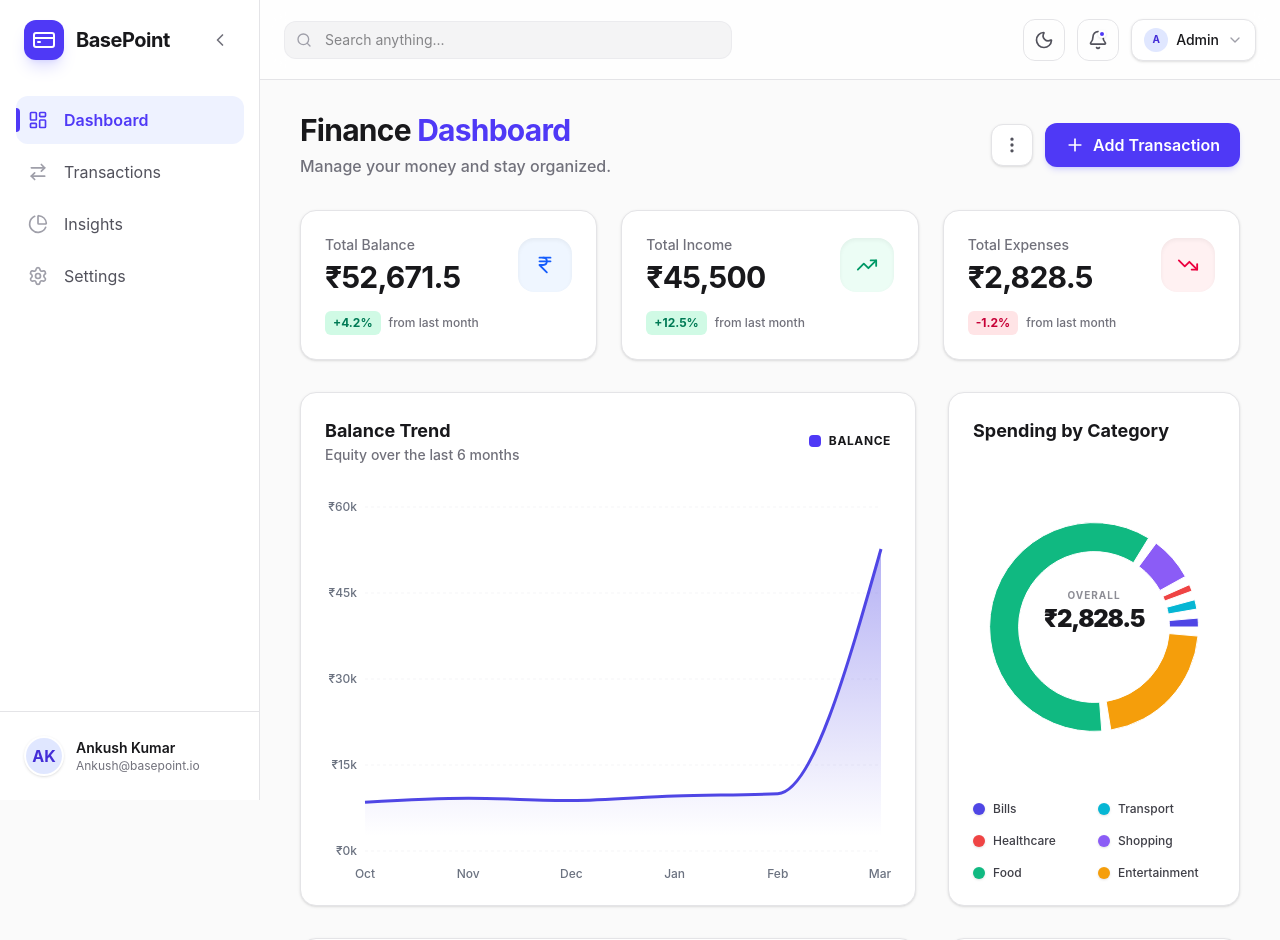
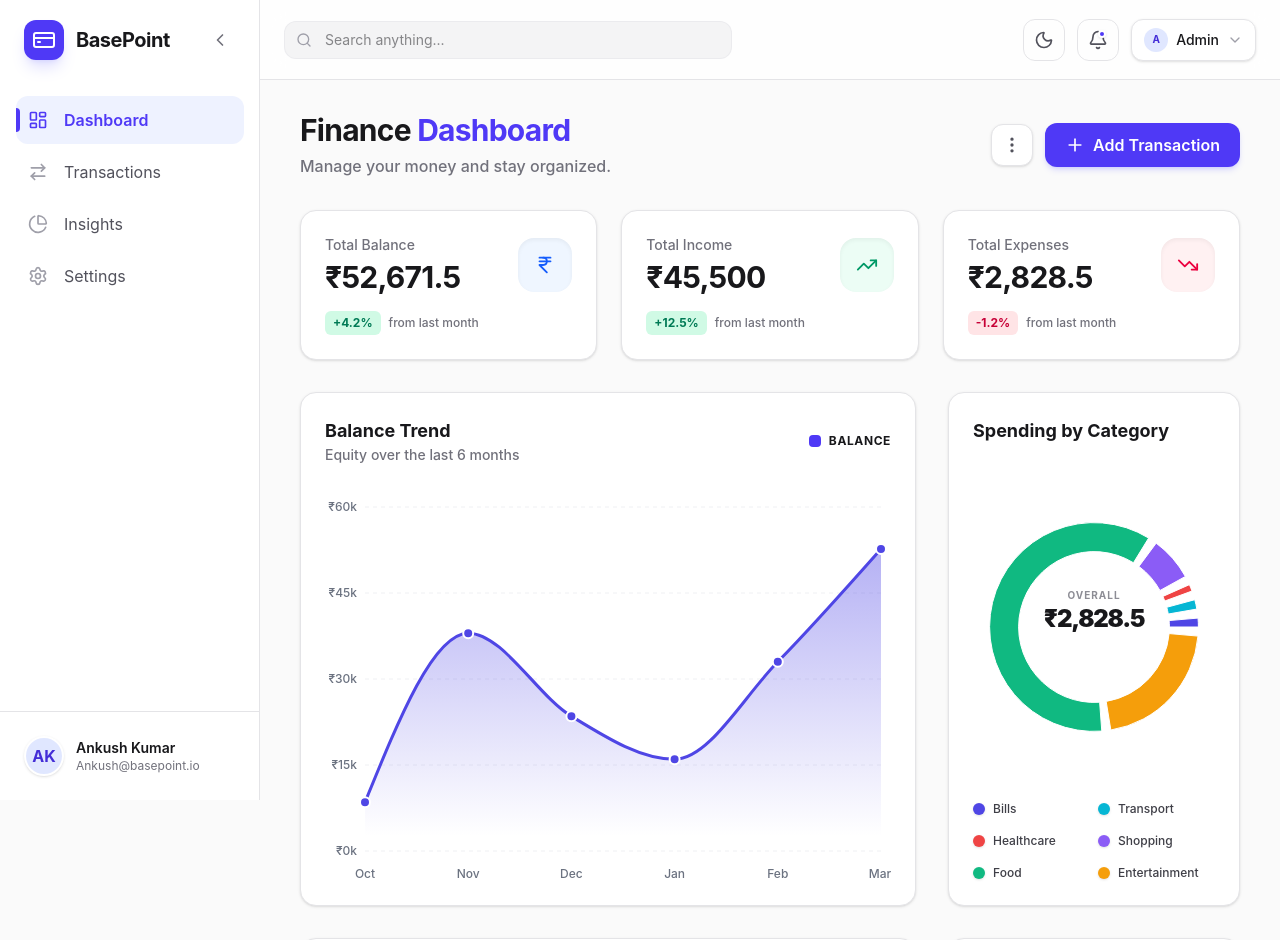
Before and after one commit to Ankush23056/BasePoint, a React (Vite) app: page / in a window 1280 px wide. Shown: the top 940 px of the page. Built offline with nearby package versions, Linux system fonts and the light colour scheme.

Commit message:
Configured the dashboard

```diff
--- a/src/components/Dashboard.jsx
+++ b/src/components/Dashboard.jsx
@@ -135,7 +135,7 @@ const Dashboard = () => {
   const isViewer = role === 'Viewer';
 
   const stats = useMemo(() => {
-    const income   = transactions.reduce((acc, curr) =>  curr.isPositive ? acc + curr.amount : acc, 0);
+    const income = transactions.reduce((acc, curr) => curr.isPositive ? acc + curr.amount : acc, 0);
     const expenses = transactions.reduce((acc, curr) => !curr.isPositive ? acc + curr.amount : acc, 0);
     const startingBalance = 10000;
     return { balance: startingBalance + income - expenses, income, expenses };
@@ -156,10 +156,10 @@ const Dashboard = () => {
   const lineData = useMemo(() => {
     const historical = [
       { name: 'Oct', value: 8500 },
-      { name: 'Nov', value: 9200 },
-      { name: 'Dec', value: 8800 },
-      { name: 'Jan', value: 9600 },
-      { name: 'Feb', value: 10000 },
+      { name: 'Nov', value: 38000 },
+      { name: 'Dec', value: 23500 },
+      { name: 'Jan', value: 16000 },
+      { name: 'Feb', value: 33000 },
     ];
     return [...historical, { name: 'Mar', value: Math.max(stats.balance, 0) }];
   }, [stats.balance]);
@@ -178,7 +178,7 @@ const Dashboard = () => {
       initial="hidden"
       animate="visible"
       variants={{
-        hidden:  { opacity: 0 },
+        hidden: { opacity: 0 },
         visible: { opacity: 1, transition: { staggerChildren: 0.1 } }
       }}
       className="space-y-8 pb-10"
@@ -264,15 +264,15 @@ const Dashboard = () => {
               <AreaChart data={lineData} margin={{ top: 10, right: 10, left: -20, bottom: 0 }}>
                 <defs>
                   <linearGradient id="colorBalance" x1="0" y1="0" x2="0" y2="1">
-                    <stop offset="5%"  stopColor="#4F46E5" stopOpacity={0.4}/>
-                    <stop offset="95%" stopColor="#4F46E5" stopOpacity={0}/>
+                    <stop offset="5%" stopColor="#4F46E5" stopOpacity={0.4} />
+                    <stop offset="95%" stopColor="#4F46E5" stopOpacity={0} />
                   </linearGradient>
                 </defs>
-                <CartesianGrid strokeDasharray="3 3" vertical={false} stroke="#E5E7EB" opacity={0.4} />
+                <CartesianGrid strokeDasharray="4 4" vertical={false} stroke="#E5E7EB" opacity={0.6} />
                 <XAxis dataKey="name" axisLine={false} tickLine={false} tick={{ fontSize: 12, fill: '#6B7280', fontWeight: 500 }} dy={10} />
-                <YAxis axisLine={false} tickLine={false} tick={{ fontSize: 12, fill: '#6B7280', fontWeight: 500 }} tickFormatter={(val) => `₹${val/1000}k`} />
+                <YAxis axisLine={false} tickLine={false} tick={{ fontSize: 12, fill: '#6B7280', fontWeight: 500 }} tickFormatter={(val) => `₹${val / 1000}k`} />
                 <Tooltip content={<CustomTooltip />} cursor={{ stroke: '#6366F1', strokeWidth: 1.5, strokeDasharray: '4 4' }} />
-                <Area type="monotone" dataKey="value" stroke="#4F46E5" strokeWidth={3} fillOpacity={1} fill="url(#colorBalance)" activeDot={{ r: 6, fill: '#4F46E5', strokeWidth: 2, stroke: '#fff' }} />
+                <Area type="monotone" dataKey="value" stroke="#4F46E5" strokeWidth={3} fillOpacity={1} fill="url(#colorBalance)" dot={{ r: 5, fill: '#4F46E5', strokeWidth: 2, stroke: '#ffffff' }} activeDot={{ r: 7, fill: '#4F46E5', strokeWidth: 3, stroke: '#ffffff' }} />
               </AreaChart>
             </ResponsiveContainer>
           </div>
@@ -356,7 +356,7 @@ const Dashboard = () => {
                 <p className="text-xs font-semibold text-zinc-500 uppercase tracking-wider">Top Spending Category</p>
                 <h4 className="text-sm font-bold text-zinc-900 dark:text-zinc-100 mt-0.5">
                   {pieData.length > 0
-                    ? `${[...pieData].sort((a,b) => b.value - a.value)[0].name} — ₹${[...pieData].sort((a,b) => b.value - a.value)[0].value.toLocaleString('en-IN')}`
+                    ? `${[...pieData].sort((a, b) => b.value - a.value)[0].name} — ₹${[...pieData].sort((a, b) => b.value - a.value)[0].value.toLocaleString('en-IN')}`
                     : 'None'}
                 </h4>
               </div>
```
